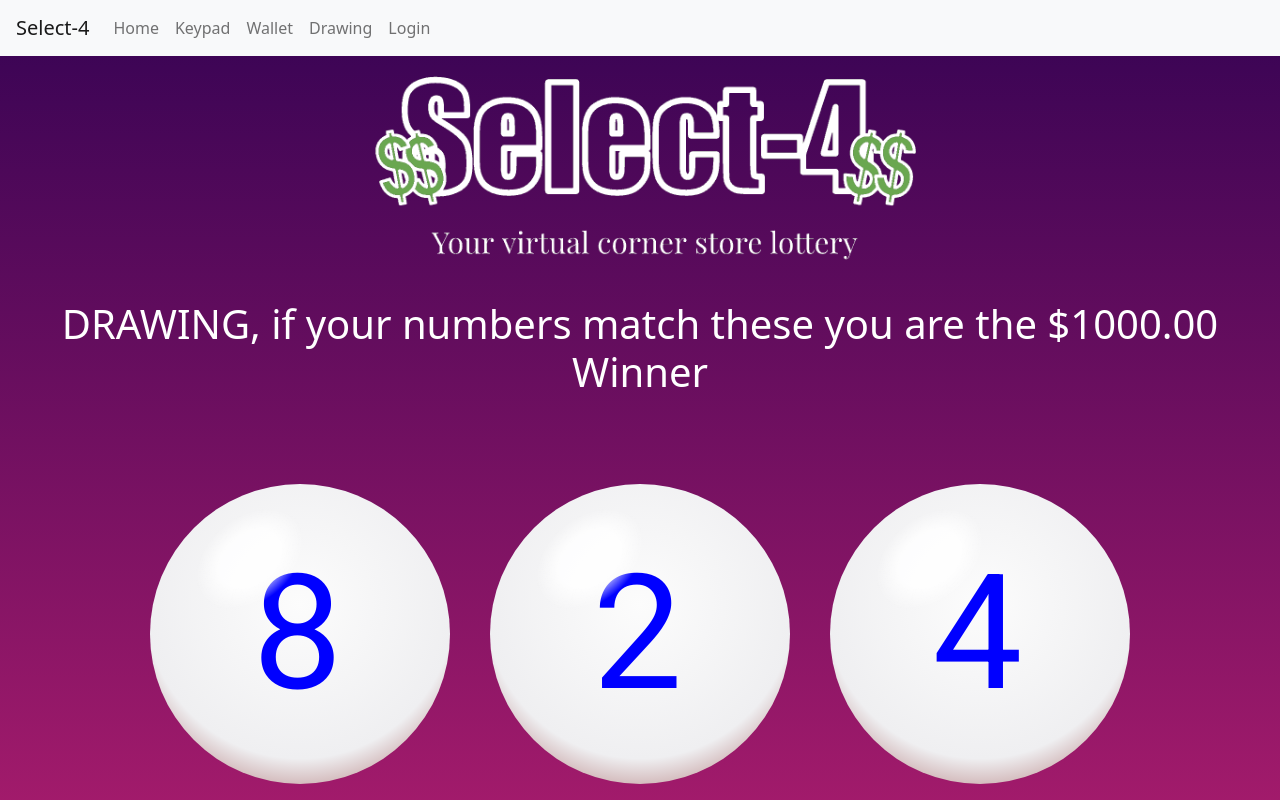
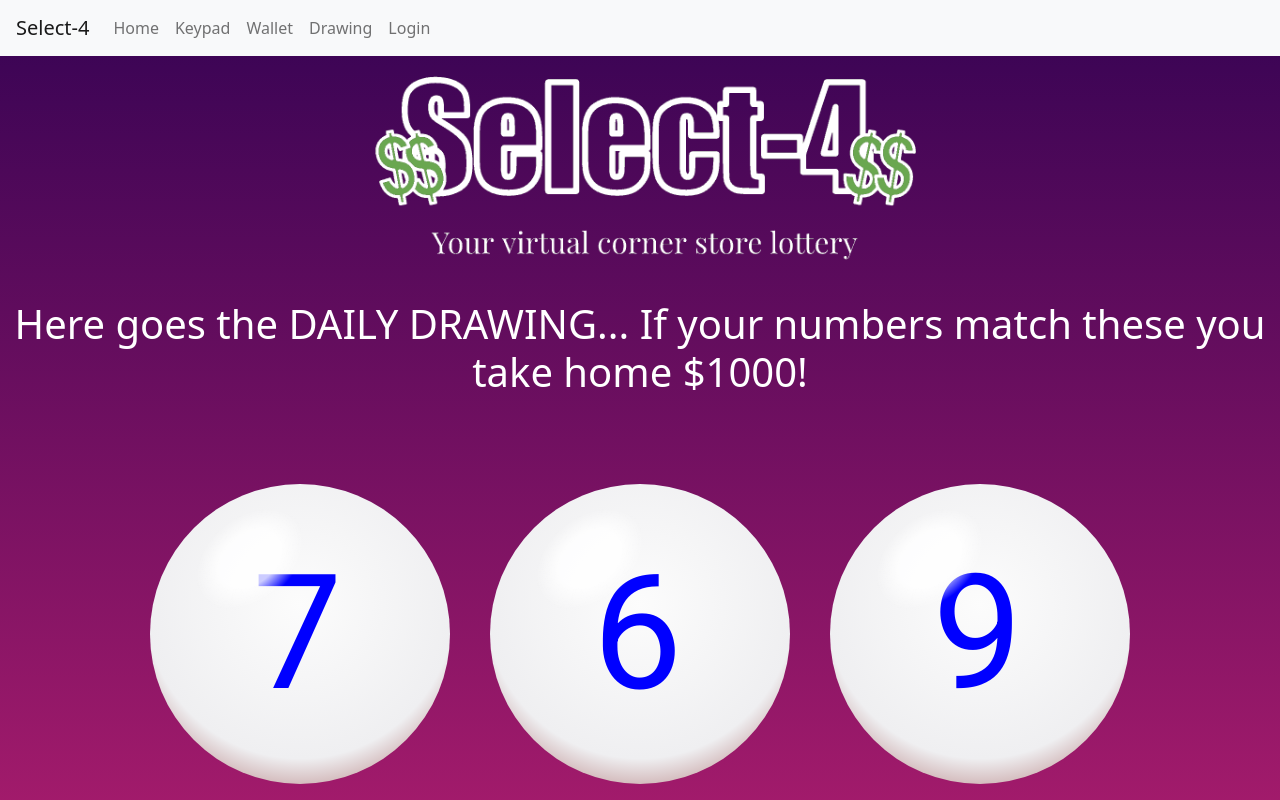
Before and after one commit to thereal-baitjet/Select-4, a React (Create React App) app in the folder select-4/: page /#/drawing in a window 1280 px wide. Shown: the top 800 px of the page. Built offline with nearby package versions, Linux system fonts and the light colour scheme.

Commit message:
Added random number generator logic to the Drawing component. Shows a different random number on page refresh.

```diff
--- a/select-4/src/components/Drawing/Drawing.js
+++ b/select-4/src/components/Drawing/Drawing.js
@@ -1,8 +1,38 @@
 import React from "react";
 import "./Style.css";
 import Header3 from "../../images/Header3.png";
+// const schedule = require('node-schedule');
 
 const Drawing = () => {
+  function drawWinner() {
+    let winningString;
+    let winningNumber = Math.floor(Math.random() * 10000);
+
+    // Make sure any leading zeros show up in the winning number
+    if (winningNumber === 0) {
+      winningString = '0000';
+    } else if (winningNumber < 10) {
+      winningString = '000' + String(winningNumber);
+    } else if (winningNumber < 100) {
+      winningString = '00' + String(winningNumber);
+    } else if (winningNumber < 1000) {
+      winningString = '0' + String(winningNumber);
+    } else {
+      winningString = String(winningNumber);
+    }
+
+    return winningString;
+  }
+
+  let winningTicket = drawWinner();
+  let splitWinningTicket = winningTicket.split('');
+
+  // // Schedule function to run every night at 7PM
+  // const job = schedule.scheduleJob('0 19 * * *', drawWinner());
+
+  // // For testing, schedule function to run every 10 seconds
+  // const test_job = schedule.scheduleJob('*/10 * * * * *', drawWinner());
+
   return (
     <div>
       <img
@@ -11,33 +41,34 @@ const Drawing = () => {
         alt="Logo"
       />
       <h1 style={{ marginTop: "0px", color: "white" }}>
-        DRAWING, if your numbers match these you are the $1000.00 Winner
+        Here goes the DAILY DRAWING...
+        If your numbers match these you take home $1000!
       </h1>
       <div className="wrap">
         <section className="stage">
           <figure className="ball">
-            <span className="number" data-number="8">
+            <span className="number" data-number={splitWinningTicket[0]}>
               &nbsp;
             </span>
           </figure>
         </section>
         <section className="stage">
           <figure className="ball">
-            <span className="number" data-number="2">
+            <span className="number" data-number={splitWinningTicket[1]}>
               &nbsp;
             </span>
           </figure>
         </section>
         <section className="stage">
           <figure className="ball">
-            <span className="number" data-number="4">
+            <span className="number" data-number={splitWinningTicket[2]}>
               &nbsp;
             </span>
           </figure>
         </section>
         <section className="stage">
           <figure className="ball">
-            <span className="number" data-number="5">
+            <span className="number" data-number={splitWinningTicket[3]}>
               &nbsp;
             </span>
           </figure>
```
